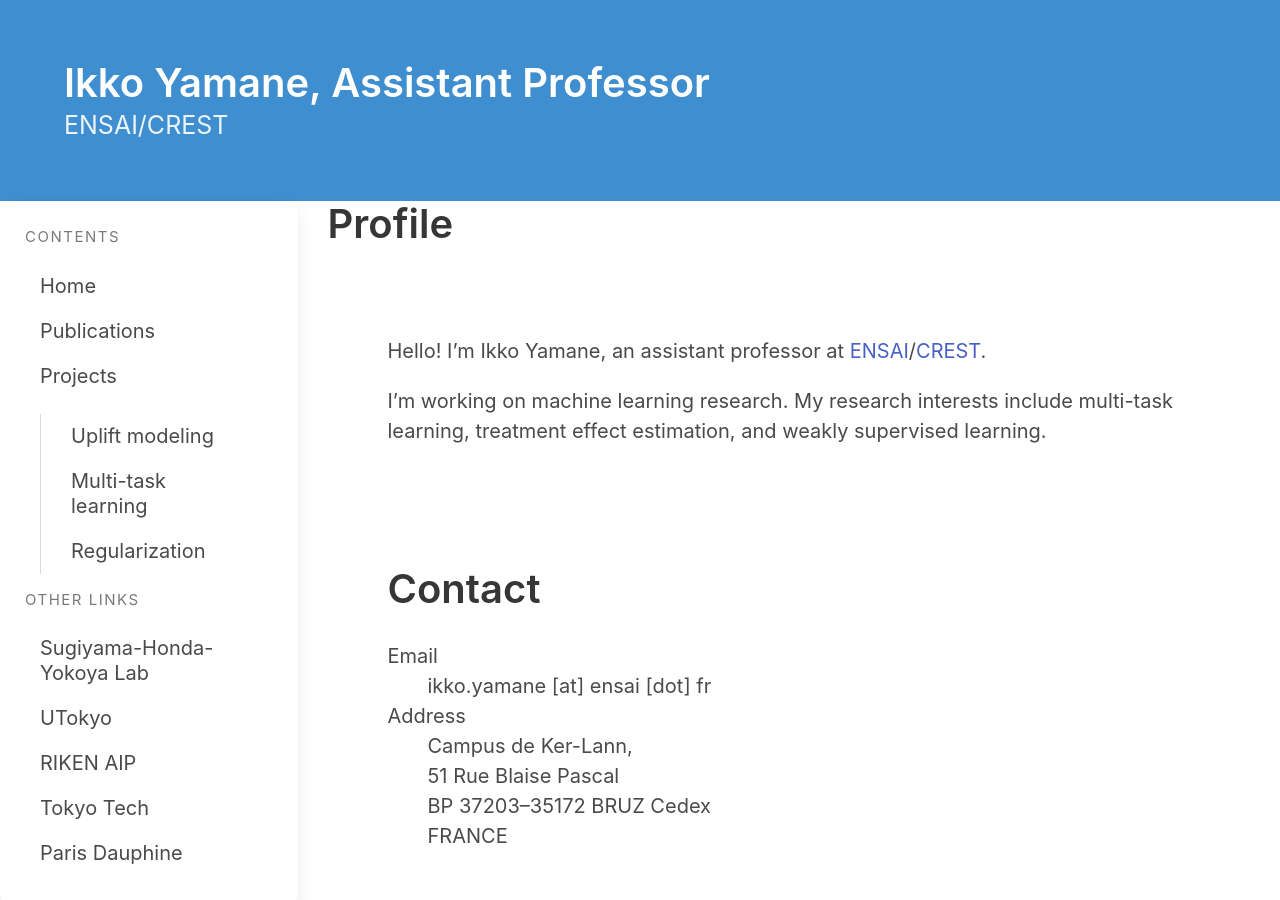
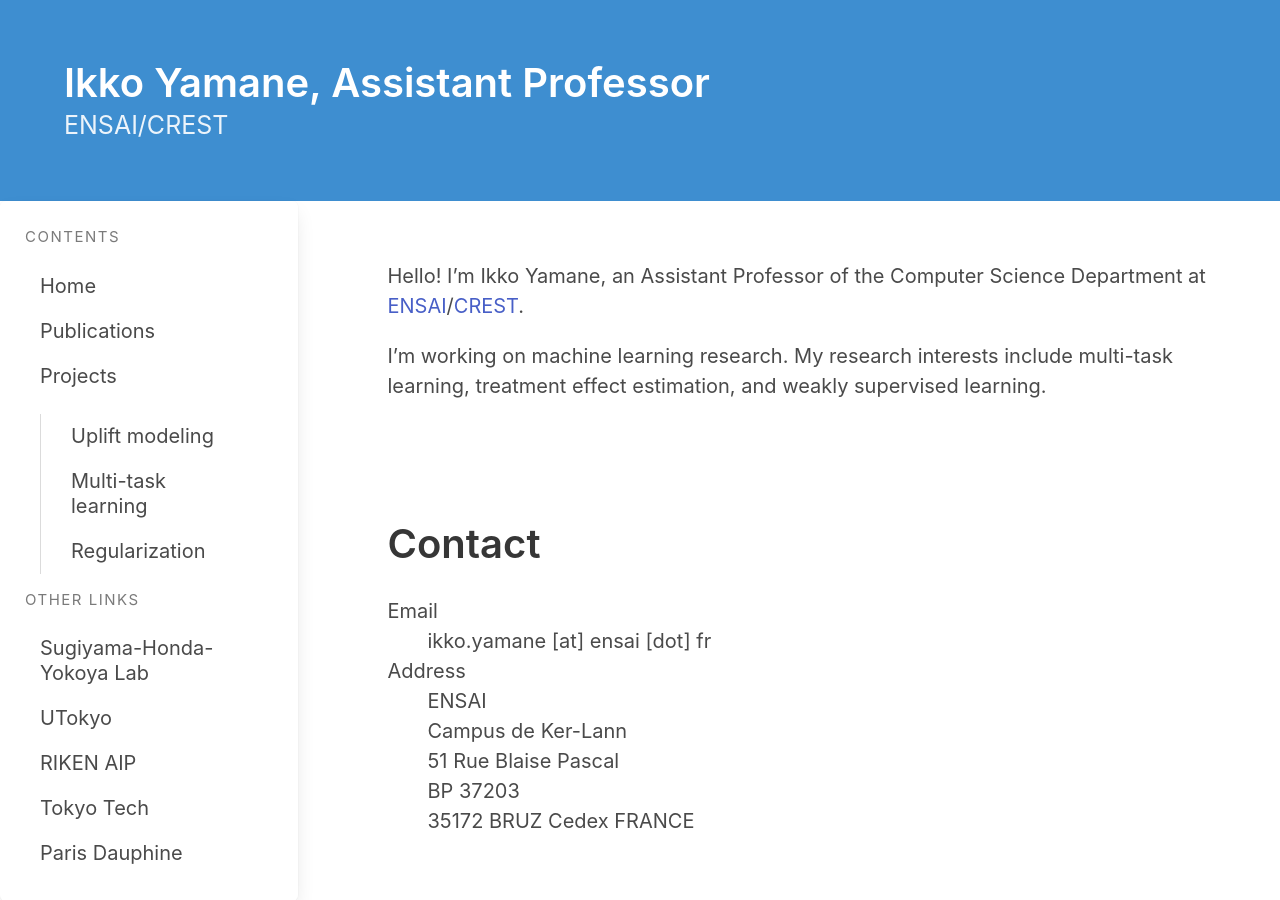
Before and after one commit to i-yamane/i-yamane.github.io, a Jekyll site: the page built from index.markdown, in a window 1280 px wide and 900 px high. Built offline with Jekyll 4.4.1, drawn with Linux system fonts in a browser that asks for light colours; nearby versions of some CDN libraries.

Commit message:
Update index.markdown

```diff
--- a/index.markdown
+++ b/index.markdown
@@ -6,15 +6,12 @@ layout: default
 title: Ikko Yamane, Assistant Professor
 subtitle: ENSAI/CREST
 ---
-<h1 class="content title">
-Profile
-</h1>
 
 <section class="section">
 	<div class="container">
 <div class="content" markdown="1">
 
-Hello! I'm Ikko Yamane, an assistant professor at [ENSAI](https://ensai.fr/en/)/[CREST](https://crest.science/).
+Hello! I'm Ikko Yamane, an Assistant Professor of the Computer Science Department at [ENSAI](https://ensai.fr/en/)/[CREST](https://crest.science/).
 
 I'm working on machine learning research.
 My research interests include multi-task learning, treatment effect estimation, and weakly supervised learning.
@@ -30,10 +27,12 @@ My research interests include multi-task learning, treatment effect estimation,
 			<dt>Email</dt>
 			<dd><p>ikko.yamane [at] ensai [dot] fr</p></dd>
 			<dt>Address</dt>
-			<dd><p>Campus de Ker-Lann,<br />
+			<dd><p>
+			ENSAI<br />
+			Campus de Ker-Lann<br />
 			51 Rue Blaise Pascal<br />
-		BP 37203&ndash;35172 BRUZ Cedex<br />
-FRANCE</p></dd>
+			BP 37203<br />
+			35172 BRUZ Cedex FRANCE</p></dd>
 		</dl>
 	</div>
 </section>
```
